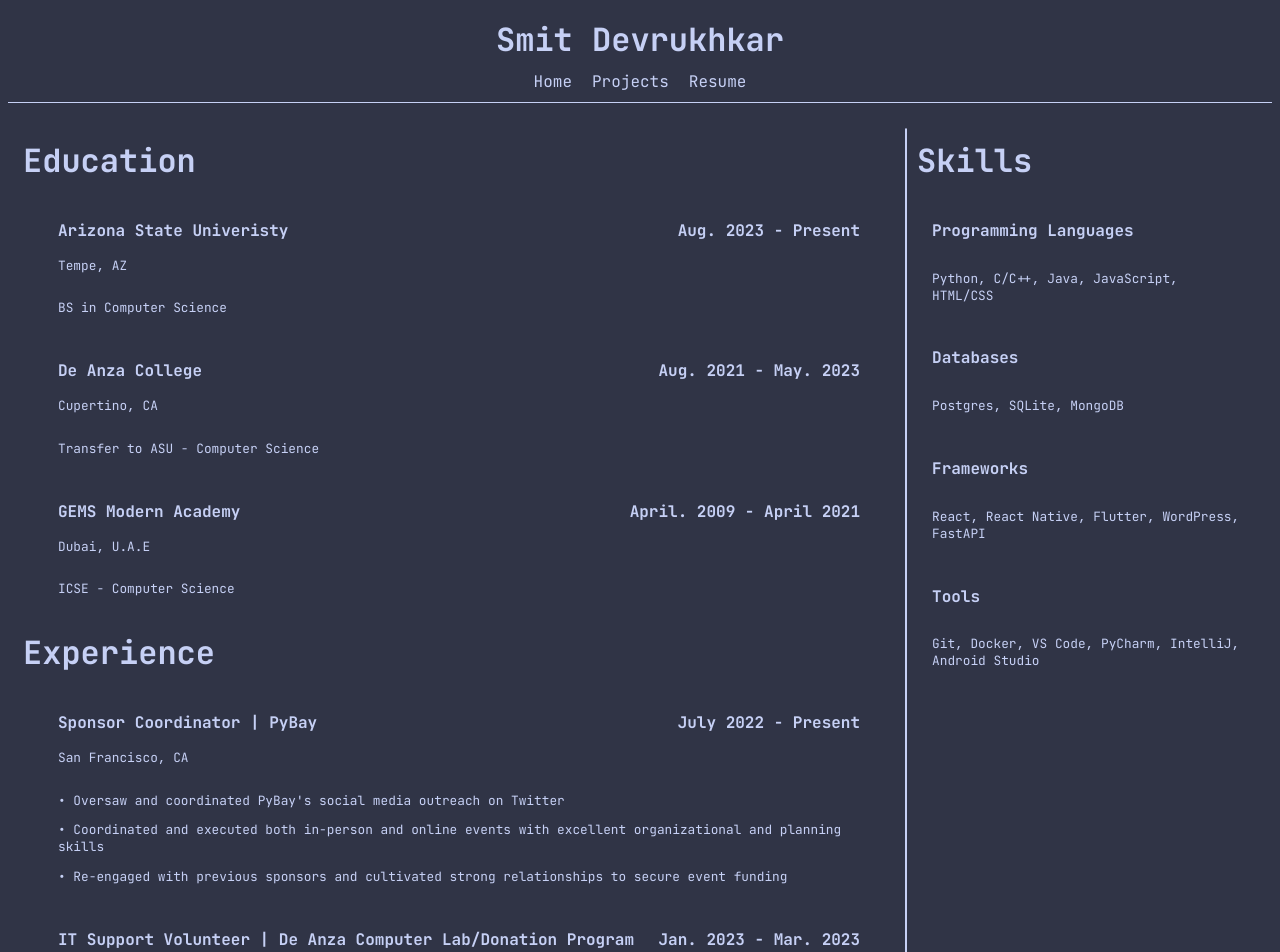
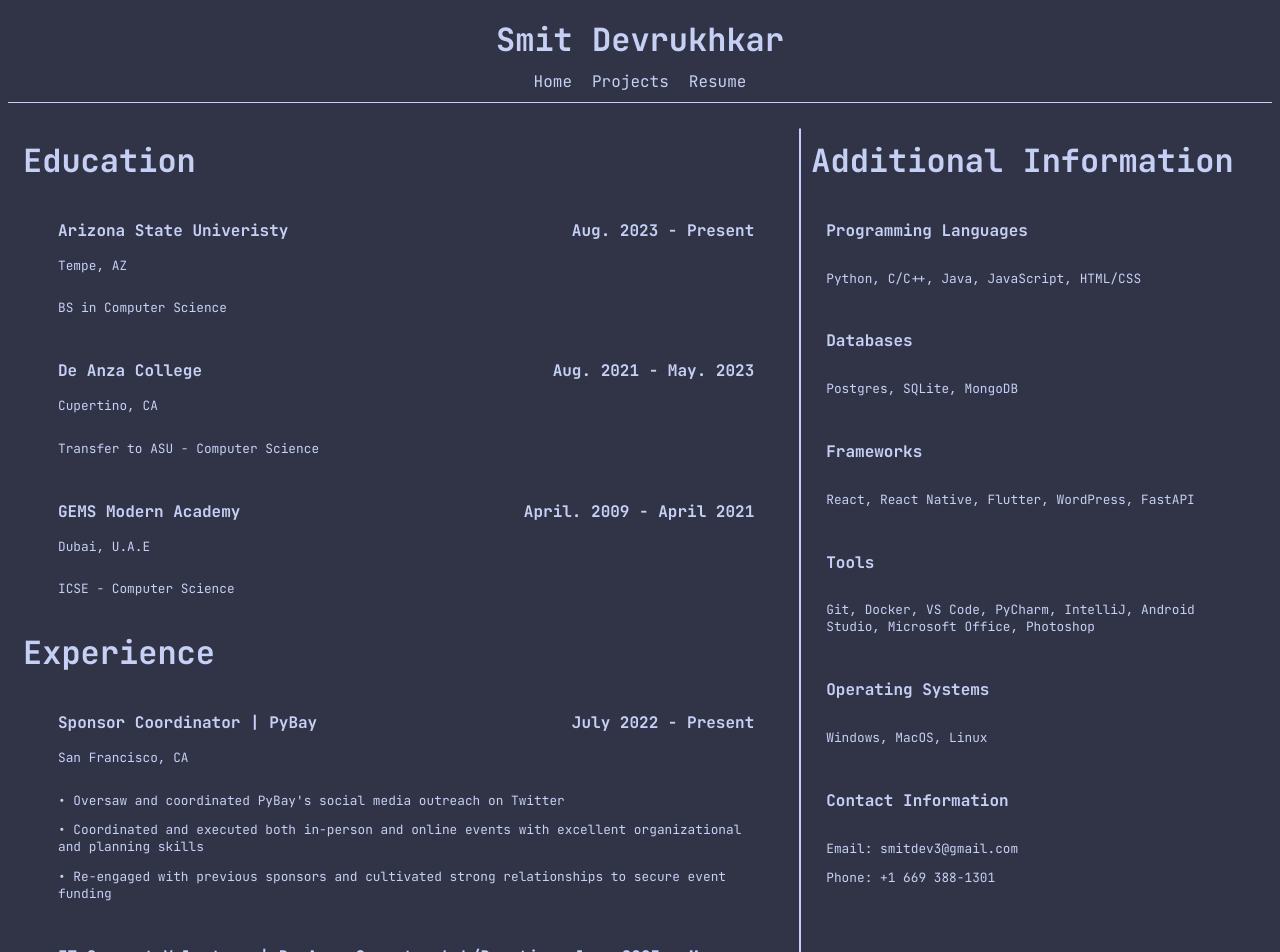
Before and after one commit to Smit2553/smit2553.github.io, a Next.js app: page /resume in a window 1280 px wide. Shown: the top 952 px of the page. Built offline with nearby package versions, Linux system fonts and the light colour scheme.

Commit message:
Update resume page with additional information and contact details

```diff
--- a/app/resume/page.tsx
+++ b/app/resume/page.tsx
@@ -83,7 +83,7 @@ export default function Projects() {
         </div>
         <div className={styles.flexborder}></div>
         <div>
-          <h1>Skills</h1>
+          <h1>Additional Information</h1>
           <ResumeItem
             title="Programming Languages"
             description="Python, C/C++, Java, JavaScript, HTML/CSS  "
@@ -98,7 +98,16 @@ export default function Projects() {
           />
           <ResumeItem
             title="Tools"
-            description="Git, Docker, VS Code, PyCharm, IntelliJ, Android Studio"
+            description="Git, Docker, VS Code, PyCharm, IntelliJ, Android Studio, Microsoft Office, Photoshop"
+          />
+          <ResumeItem
+            title="Operating Systems"
+            description="Windows, MacOS, Linux"
+          />
+          <ResumeItem
+            title="Contact Information"
+            description="Email: smitdev3@gmail.com"
+            description2="Phone: +1 669 388-1301"
           />
         </div>
       </div>
```
Also changed, not shown: LICENSE.txt (added), 1 other file (tests, documents, lock files or other folders).
